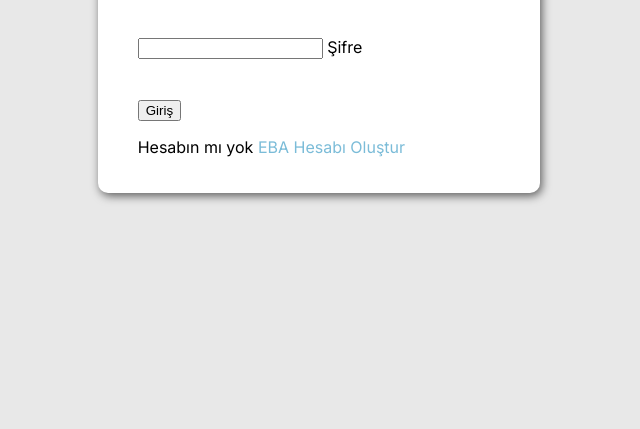
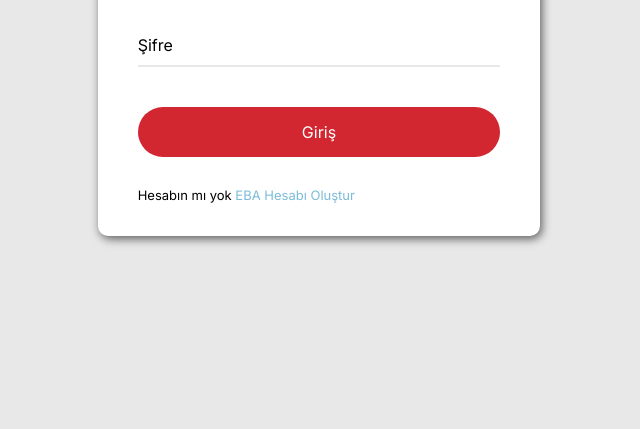
Before and after one commit to fatih3457/js-projects, a plain HTML site: page Wave_Animation/index.html in a window 1280 px wide. Shown: the part 371-800 px from the top of the page, without its empty margins (321-961 px from the left). Drawn offline with Linux system fonts and the light colour scheme.

Commit message:
second commit

```diff
--- a/Wave_Animation/index.html
+++ b/Wave_Animation/index.html
@@ -16,7 +16,7 @@
             <label>Eposta</label>
         </div>
         <div class="form-control">
-            <input type="password">
+            <input type="password" required />
             <label>Şifre</label>
         </div>
         <button class="btn">Giriş</button>
--- a/Wave_Animation/style.css
+++ b/Wave_Animation/style.css
@@ -41,3 +41,68 @@ body {
     position: relative;
     margin: 20px 0px 40px;
 }
+
+.form-control input {
+    border: 0;
+    border-bottom: 2px solid #e8e8e8;
+    display: block;
+    width: 100%;
+    padding: 15px;
+    color: #333;
+}
+
+.form-control input:focus,
+.form-control input:valid {
+    outline: none;
+    border-bottom-color: #999;
+    font-size: 16px;
+}
+
+.btn {
+    cursor: pointer;
+    display: inline-block;
+    width: 100%;
+    background-color: var(--red-color);
+    border: none;
+    color: #fff;
+    font-size: 16px;
+    padding: 15px;
+    border-radius: 25px;
+    font-family: inherit;
+}
+
+.btn:focus {
+    outline: none;
+}
+
+btn:active {
+    transform: scale(0.98);
+}
+
+.text {
+    font-size: 13px;
+    margin-top: 30px;
+}
+
+.text a:hover {
+    text-shadow: 2px 3px 10px rgba(0, 0, 0, 0.2);
+}
+
+.form-control label {
+    position: absolute;
+    top: 15px;
+    left: 0;
+}
+
+.form-control label span {
+    display: inline-block;
+    font-size: 18px;
+    min-width: 5px;
+    transition: 0.3s cubic-bezier(0.7, -0.6, 0.3, 1.55);
+}
+
+.form-control input:focus + label span,
+.form-control input:valid + label span {
+    color: #999;
+    transform: translateY(-30px);
+}
```
